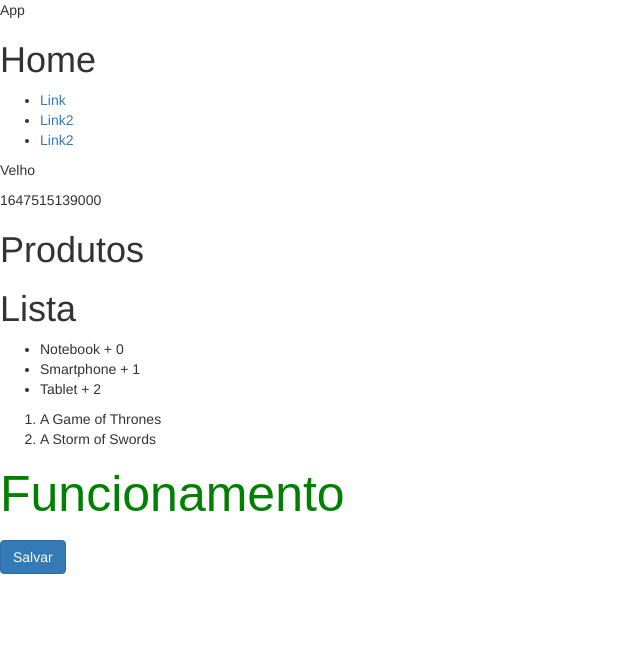
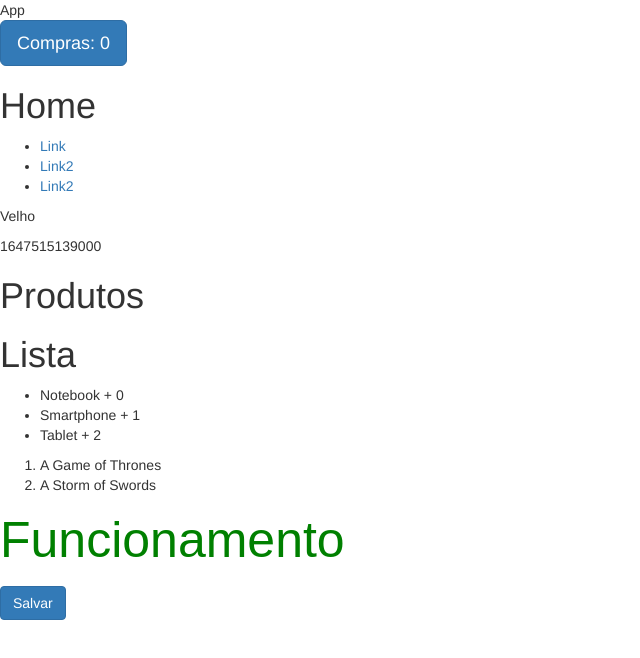
Before and after one commit to EACUAMBA/react_para_iniciantes_by_origamid, a React (Create React App) app in the folder create_react_app/: page / in a window 1280 px wide. Shown: the top 658 px of the page, without its empty margins (0-640 px from the left). Built offline with nearby package versions, Linux system fonts and the light colour scheme.

Commit message:
Hooks useState

```diff
--- a/create_react_app/src/App.js
+++ b/create_react_app/src/App.js
@@ -3,12 +3,14 @@ import Home from './Pages/Home.js';
 import Produtos from "./Pages/Produtos";
 import Lista from './Components/Lista.js';
 import Atributos from "./Components/Atributos";
+import Compras from "./Components/Compras";
 
 
 const App = () => {
     return (
         <div>
             App
+            <Compras/>
             <Home/>
             <Produtos/>
             <Lista/>
--- /dev/null
+++ b/create_react_app/src/Components/Compras.js
@@ -0,0 +1,19 @@
+import React, {useState} from 'react';
+
+
+function Compras(props) {
+    const [count, setCount] = useState(0);
+
+    const handleCompras = function (event) {
+        setCount(count+1);
+        console.log(count)
+    }
+    return (
+        <div>
+            <button className={'btn btn-primary btn-lg'} onClick={handleCompras}>{`Compras: ${count}`}</button>
+        </div>
+    );
+}
+
+
+export default Compras;
```
